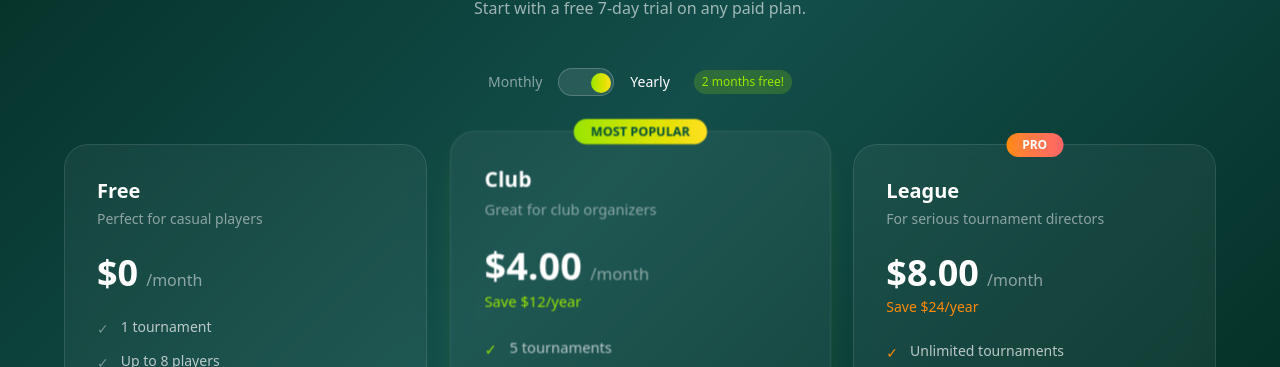
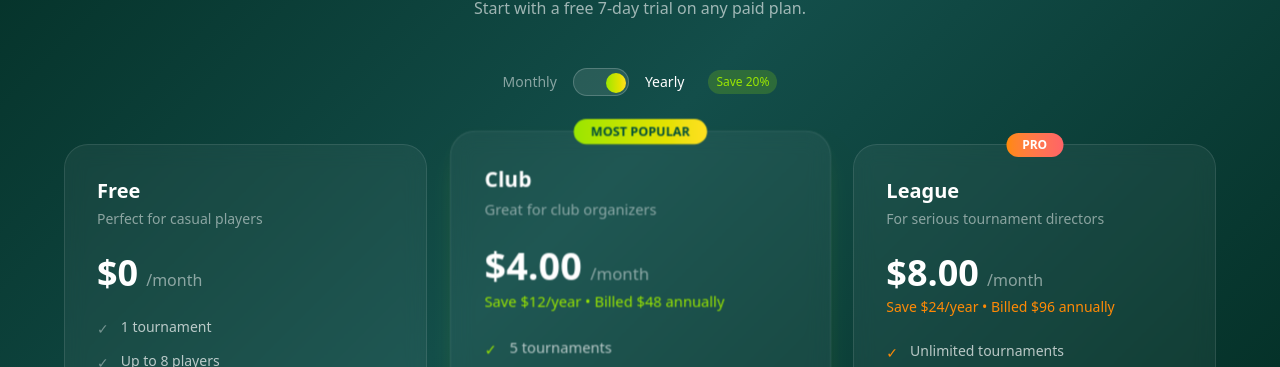
Before and after one commit to cherianaaron/pickleball-app, a Next.js app: page /pricing in a window 1280 px wide. Both pictures are taken after a click on the button 647 px from the left and 334 px from the top of the page. Shown: the part 252-619 px from the top of the page. Built offline with nearby package versions, Linux system fonts and the light colour scheme; no server answers.

Commit message:
Update pricing page yearly billing display
- Changed "2 months free!" to "Save 20%"
- Added annual billing totals: "Billed $48 annually" for Club,
  "Billed $96 annually" for League

```diff
--- a/app/pricing/page.tsx
+++ b/app/pricing/page.tsx
@@ -135,7 +135,7 @@ function PricingContent() {
           </span>
           {billingInterval === "year" && (
             <span className="ml-2 px-2 py-1 rounded-full bg-lime-400/20 text-lime-400 text-xs font-medium">
-              2 months free!
+              Save 20%
             </span>
           )}
         </div>
@@ -199,7 +199,7 @@ function PricingContent() {
               <span className="text-white/50 ml-2">/month</span>
               {billingInterval === "year" && (
                 <div className="text-lime-400 text-sm mt-1">
-                  Save ${getYearlySavings("club")}/year
+                  Save ${getYearlySavings("club")}/year • Billed $48 annually
                 </div>
               )}
             </div>
@@ -270,7 +270,7 @@ function PricingContent() {
               <span className="text-white/50 ml-2">/month</span>
               {billingInterval === "year" && (
                 <div className="text-orange-400 text-sm mt-1">
-                  Save ${getYearlySavings("league")}/year
+                  Save ${getYearlySavings("league")}/year • Billed $96 annually
                 </div>
               )}
             </div>
```
